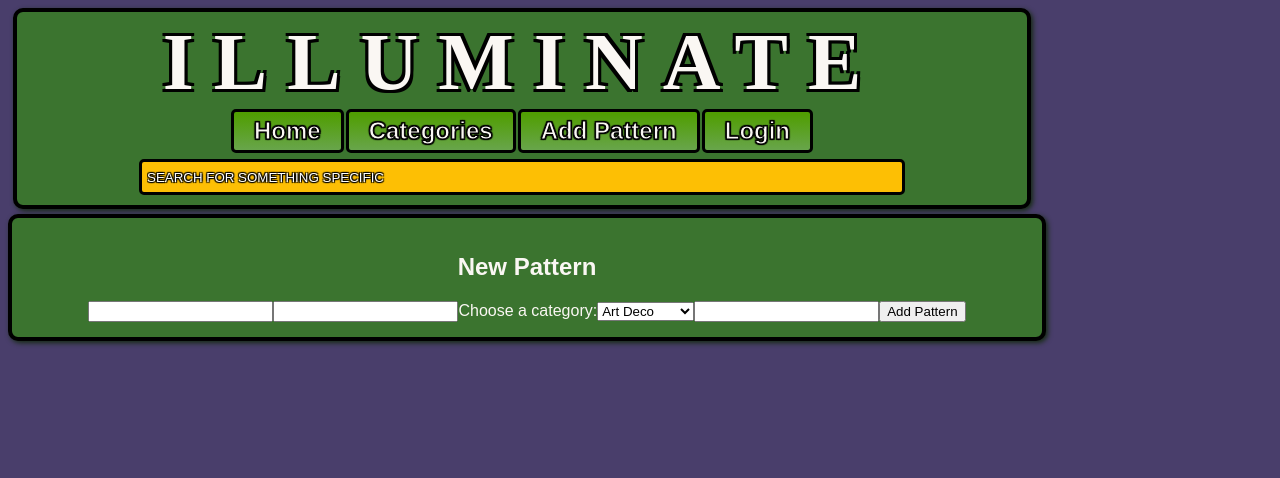
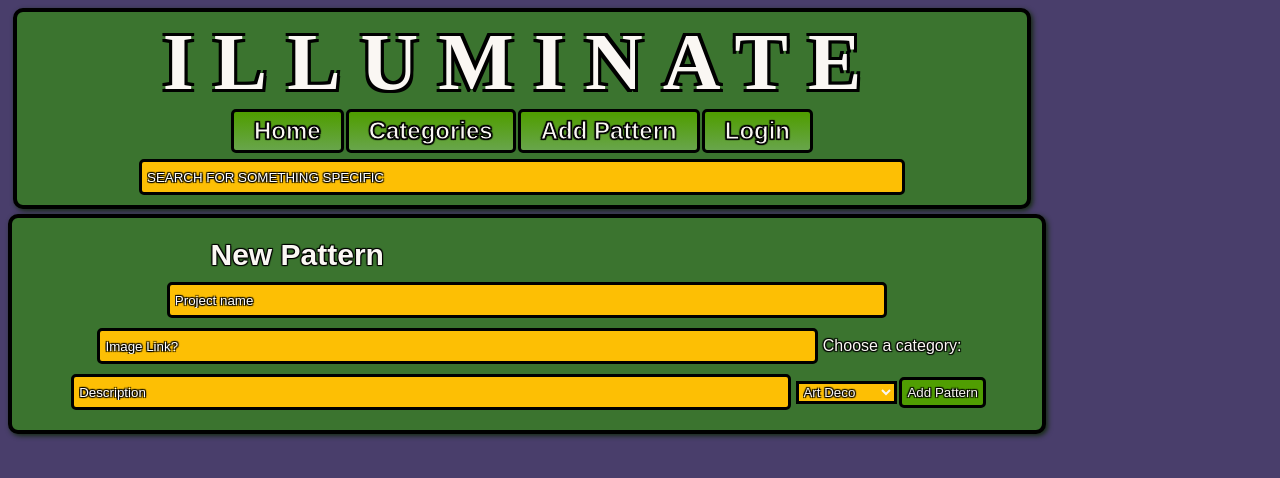
Before and after one commit to ARElton/illuminate-frontend, a React (Create React App) app: page /patterns/new in a window 1280 px wide. Shown: the top 478 px of the page. Built offline with nearby package versions, Linux system fonts and the light colour scheme; data requests are answered from the project's data file; a web font is replaced by a local one.

Commit message:
css forms

```diff
--- a/src/components/PatternForm.js
+++ b/src/components/PatternForm.js
@@ -41,8 +41,9 @@ function PatternForm({updatePatterns}) {
 
     return(
         <div className="pattern-list">
-            <h2>New Pattern</h2>
-            <form onSubmit={handleSubmit}>
+
+            <form className="add-pattern-form" onSubmit={handleSubmit}>
+                <h1>New Pattern</h1>
                 <input
                     type="text"
                     name="name"
@@ -58,12 +59,7 @@ function PatternForm({updatePatterns}) {
                     onChange={(e) => setImage(e.target.value)}
                 />
                 <label for="categories">Choose a category:</label>
-                <select id="categories" name="categories" onChange={(e) => setCategory(e.target.value)}>
-                    <option value={category}>Art Deco</option>
-                    <option value={category}>Art Nouveau</option>
-                    <option value={category}>Geometric</option>
-                    <option value={category}>Tiffany</option>
-                </select>
+
 
                 <input
                     type="text"
@@ -72,6 +68,15 @@ function PatternForm({updatePatterns}) {
                     value={description}
                     onChange={(e) => setDescription(e.target.value)}
                 />
+                <select id="categories" name="categories" onChange={(e) => setCategory(e.target.value)}>
+                    <option value={category}>Art Deco</option>
+                    <option value={category}>Art Nouveau</option>
+                    <option value={category}>Geometric</option>
+                    <option value={category}>Tiffany</option>
+                </select>
+
+
+
                 <button type="submit">Add Pattern</button>
             </form>
         </div>
--- a/src/index.css
+++ b/src/index.css
@@ -371,7 +371,7 @@ header input {
   -1px  1px 1px #000,
    1px  1px 1px #000;
 }
-.login-form button {
+.login-button {
   float: left;
   padding: 5px 5px;
   margin: 4px 2px;
@@ -385,6 +385,80 @@ header input {
    1px -1px 1px #000,
   -1px  1px 1px #000,
    1px  1px 1px #000;
+}
+/*----- ADD PATTERN ----*/
+.add-pattern-form{
+  text-align: center;
+  display: flexbox;
+  flex-direction: column;
+  justify-items: flex-start;
+  align-items: center;
+}
+.add-pattern-form input{
+  width: 75%;
+  height: 20px;
+  padding: 5px;
+  border-radius:5px;
+  margin: 5px;
+
+  color: #faf7f3ff;
+  text-shadow:
+  -1px -1px 1px #000,
+   1px -1px 1px #000,
+  -1px  1px 1px #000,
+   1px  1px 1px #000;
+  background-color: #fdbf04ff;
+  border: 3px solid black;
+}
+.add-pattern-form h1 {
+  width: 50%;
+  padding: 20px;
+  font-size: 30px;
+  margin: 0px;
+  padding: 5px;
+  text-shadow:
+  -1px -1px 1px #000,
+   1px -1px 1px #000,
+  -1px  1px 1px #000,
+   1px  1px 1px #000;
+}
+.add-pattern-form button {
+  /* float: left; */
+  padding: 5px 5px;
+  margin: 4px 2px;
+  border: 3px solid black;
+  background-color:#509e02;
+  color:#faf7f3;
+	border-radius:5px;
+  cursor:pointer;
+  text-shadow:
+  -1px -1px 1px #000,
+   1px -1px 1px #000,
+  -1px  1px 1px #000,
+   1px  1px 1px #000;
+}
+.add-pattern-form label {
+  text-shadow:
+  -1px -1px 1px #000,
+   1px -1px 1px #000,
+  -1px  1px 1px #000,
+   1px  1px 1px #000;
+}
+.add-pattern-form select{
+  /* width: 75%;
+  height: 20px;
+  padding: 5px;
+  border-radius:5px;
+  margin: 5px;
+   */
+  color: #faf7f3ff;
+  text-shadow:
+  -1px -1px 1px #000,
+   1px -1px 1px #000,
+  -1px  1px 1px #000,
+   1px  1px 1px #000;
+  background-color: #fdbf04ff;
+  border: 3px solid black;
 }
 
 
```
